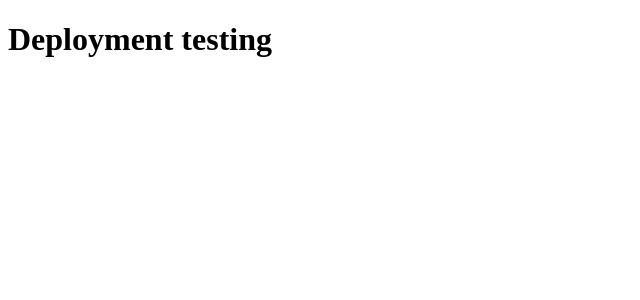
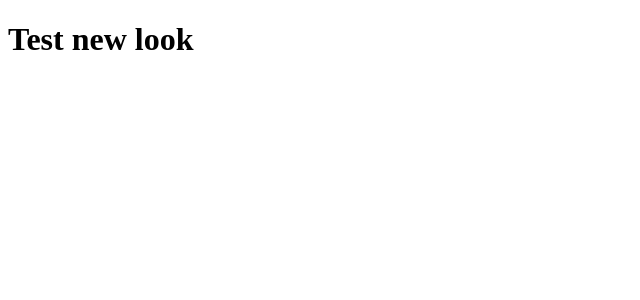
Before and after one commit to mateuszgrzelak/Personal-website, an Angular app: page / in a window 1280 px wide. Shown: the top 300 px of the page, without its empty margins (0-640 px from the left). Built offline with nearby package versions, Linux system fonts and the light colour scheme.

Commit message:
test CI/CD

```diff
--- a/src/app/app.component.html
+++ b/src/app/app.component.html
@@ -1 +1 @@
-<h1 id="greeting">Deployment testing</h1>
+<h1 id="greeting">Test new look</h1>
```
